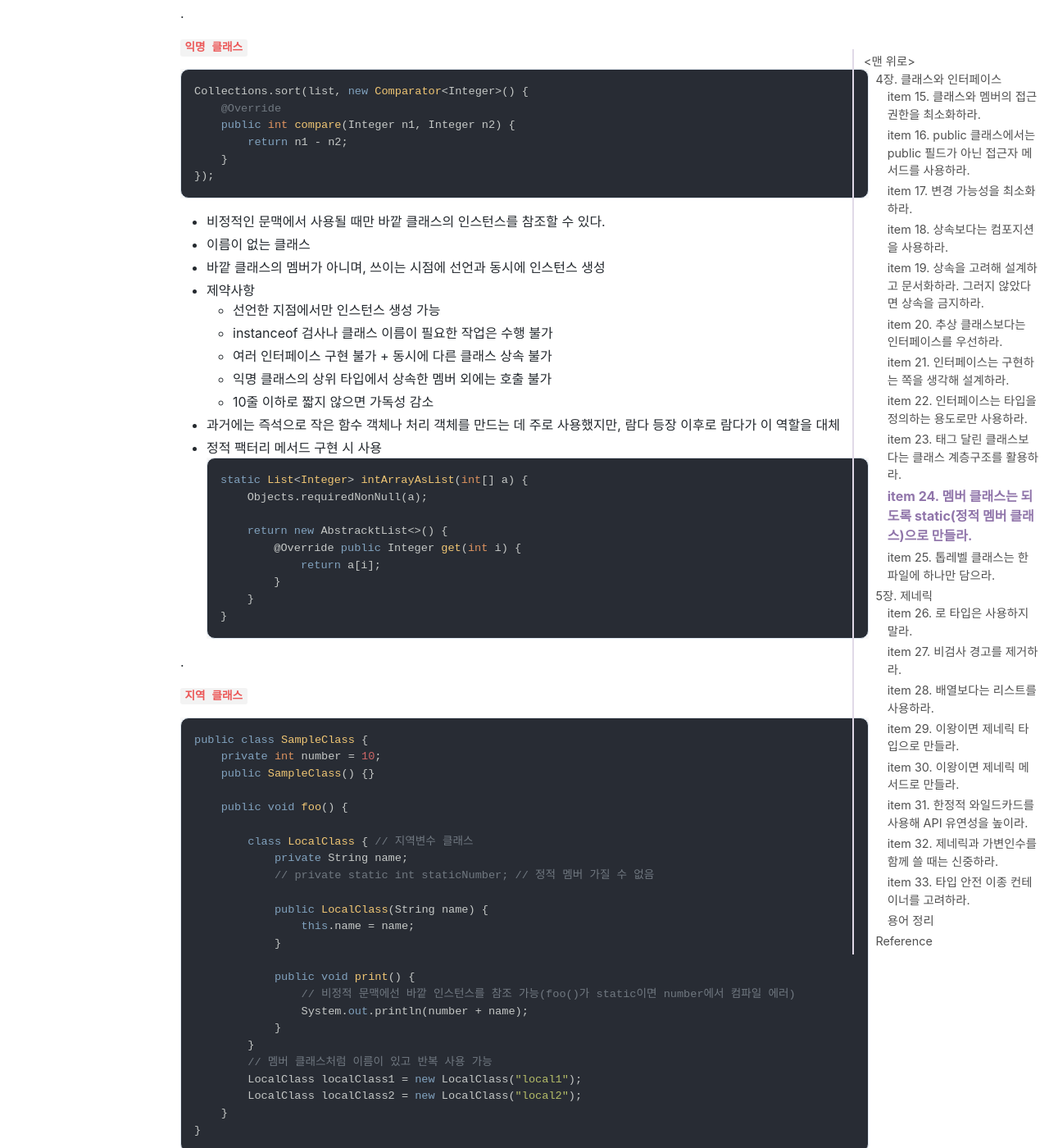
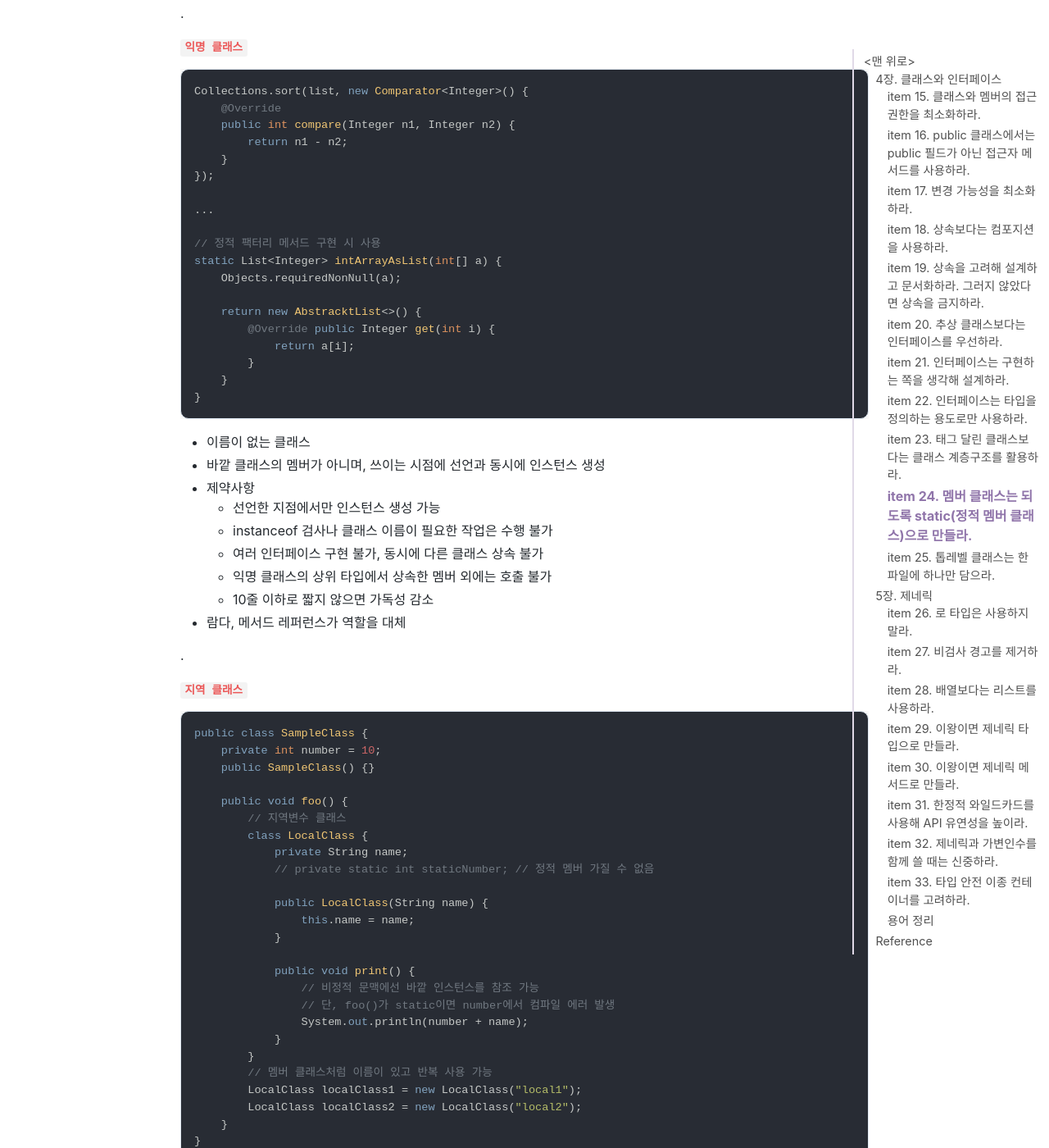
Before and after one commit to jihunparkme/jihunparkme.github.io, a Jekyll site: the page built from _posts/2023-04-22-Effective-Java-Class-Interface-Generics.md, in a window 1280 px wide and 1400 px high, scrolled down 13937 px. Shown: the whole window at 82% size. Built offline with Jekyll 4.4.1, drawn with Linux system fonts in a browser that asks for light colours; nearby versions of some CDN libraries; comment, search, counter and statistics services are not loaded.

````diff
--- a/_posts/2023-04-22-Effective-Java-Class-Interface-Generics.md
+++ b/_posts/2023-04-22-Effective-Java-Class-Interface-Generics.md
@@ -607,30 +607,30 @@
         return n1 - n2;
     }
 });
+
+...
+
+// 정적 팩터리 메서드 구현 시 사용
+static List<Integer> intArrayAsList(int[] a) {
+    Objects.requiredNonNull(a);
+
+    return new AbstracktList<>() {
+        @Override public Integer get(int i) {
+            return a[i];
+        }
+    }
+}
 ```
 
-- 비정적인 문맥에서 사용될 때만 바깥 클래스의 인스턴스를 참조할 수 있다.
 - 이름이 없는 클래스
 - 바깥 클래스의 멤버가 아니며, 쓰이는 시점에 선언과 동시에 인스턴스 생성
 - 제약사항
   - 선언한 지점에서만 인스턴스 생성 가능
   - instanceof 검사나 클래스 이름이 필요한 작업은 수행 불가
-  - 여러 인터페이스 구현 불가 + 동시에 다른 클래스 상속 불가
+  - 여러 인터페이스 구현 불가, 동시에 다른 클래스 상속 불가
   - 익명 클래스의 상위 타입에서 상속한 멤버 외에는 호출 불가
   - 10줄 이하로 짧지 않으면 가독성 감소
-- 과거에는 즉석으로 작은 함수 객체나 처리 객체를 만드는 데 주로 사용했지만, 람다 등장 이후로 람다가 이 역할을 대체
-- 정적 팩터리 메서드 구현 시 사용
-  ```java
-  static List<Integer> intArrayAsList(int[] a) {
-      Objects.requiredNonNull(a);
-
-      return new AbstracktList<>() {
-          @Override public Integer get(int i) {
-              return a[i];
-          }
-      }
-  }
-  ```
+- 람다, 메서드 레퍼런스가 역할을 대체
 
 .
 
@@ -642,8 +642,8 @@
     public SampleClass() {}
 
     public void foo() {
-
-        class LocalClass { // 지역변수 클래스
+        // 지역변수 클래스
+        class LocalClass {
             private String name;
             // private static int staticNumber; // 정적 멤버 가질 수 없음
 
@@ -652,7 +652,8 @@
             }
 
             public void print() {
-                // 비정적 문맥에선 바깥 인스턴스를 참조 가능(foo()가 static이면 number에서 컴파일 에러)
+                // 비정적 문맥에선 바깥 인스턴스를 참조 가능
+                // 단, foo()가 static이면 number에서 컴파일 에러 발생
                 System.out.println(number + name);
             }
         }
````
